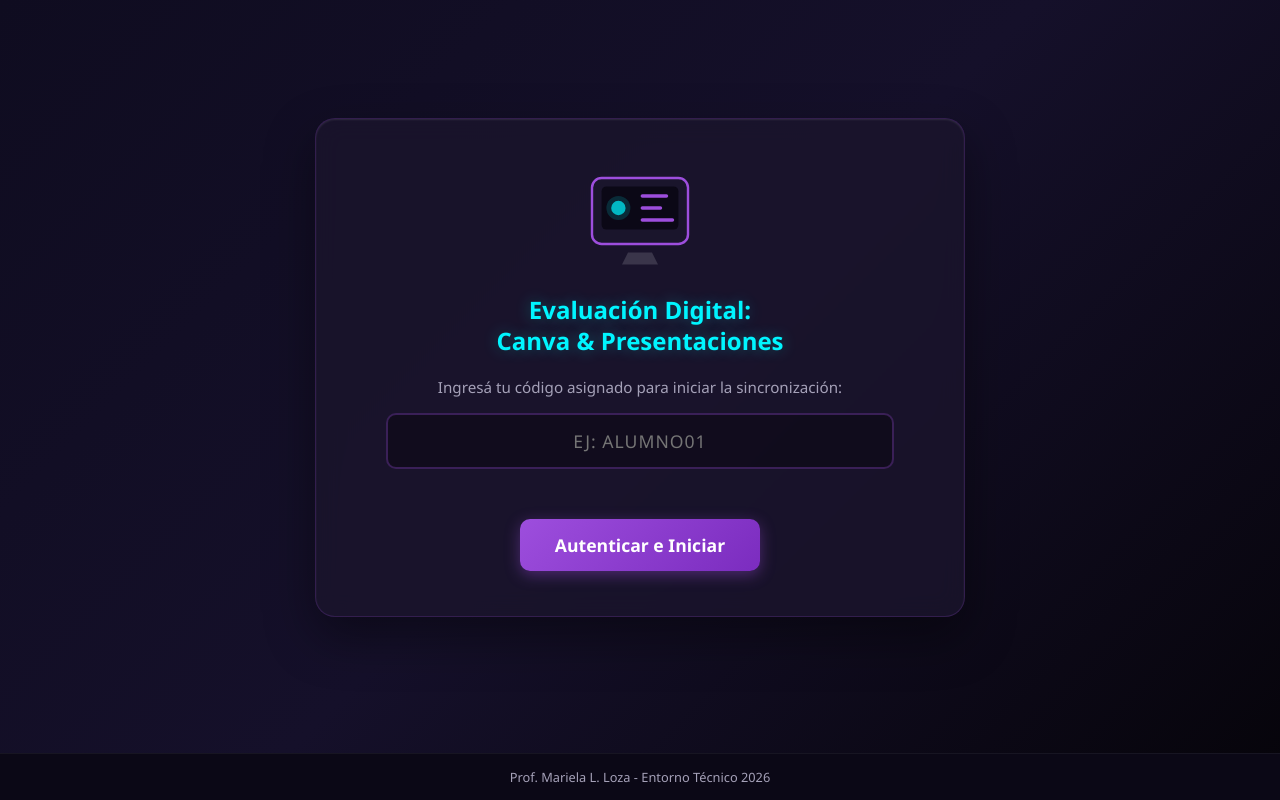
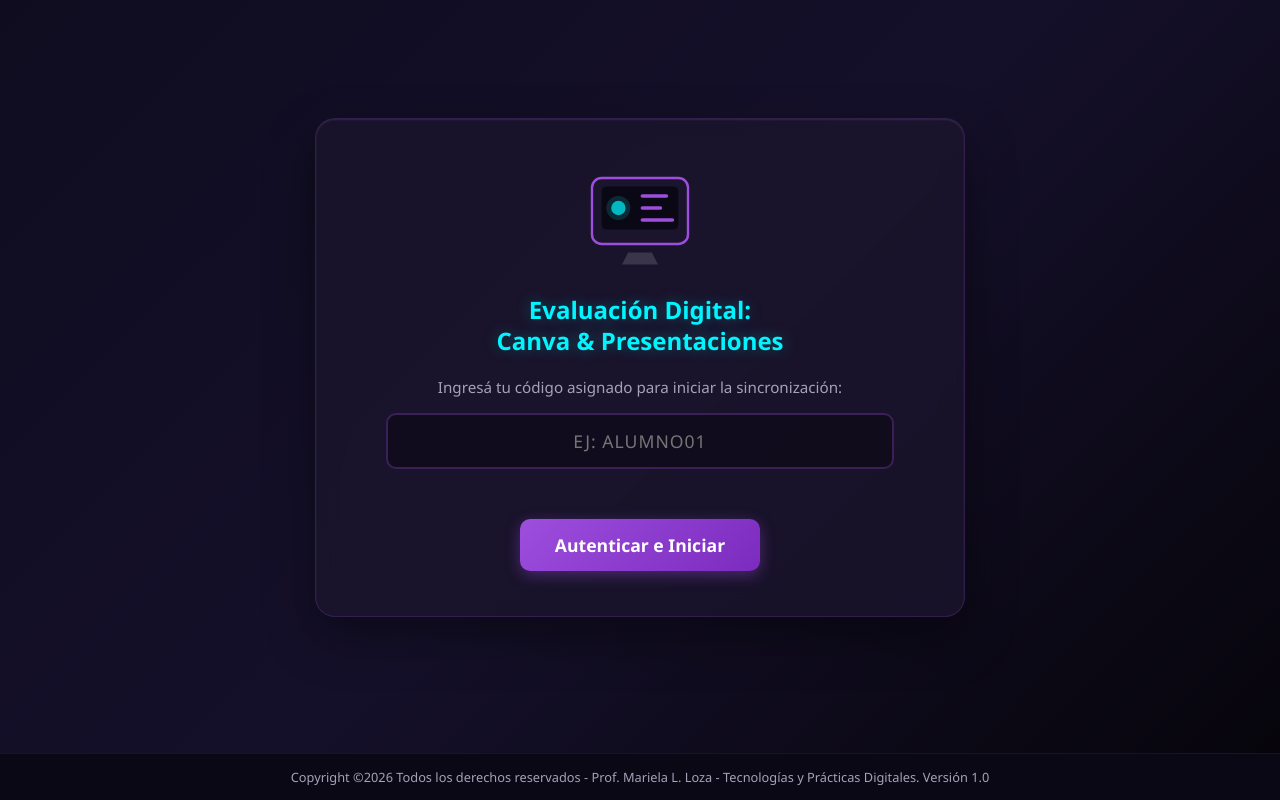
Before and after one commit to laudelina9/canva3_1, a plain HTML site: page index.html in a window 1280 px wide. Drawn offline with Linux system fonts and the light colour scheme.

Commit message:
Update index.html

```diff
--- a/index.html
+++ b/index.html
@@ -407,7 +407,7 @@
     </main>
 
     <footer class="fixed-footer">
-        Prof. Mariela L. Loza - Entorno Técnico 2026
+        Copyright ©2026 Todos los derechos reservados - Prof. Mariela L. Loza - Tecnologías y Prácticas Digitales. Versión 1.0
     </footer>
 
     <script>
```
